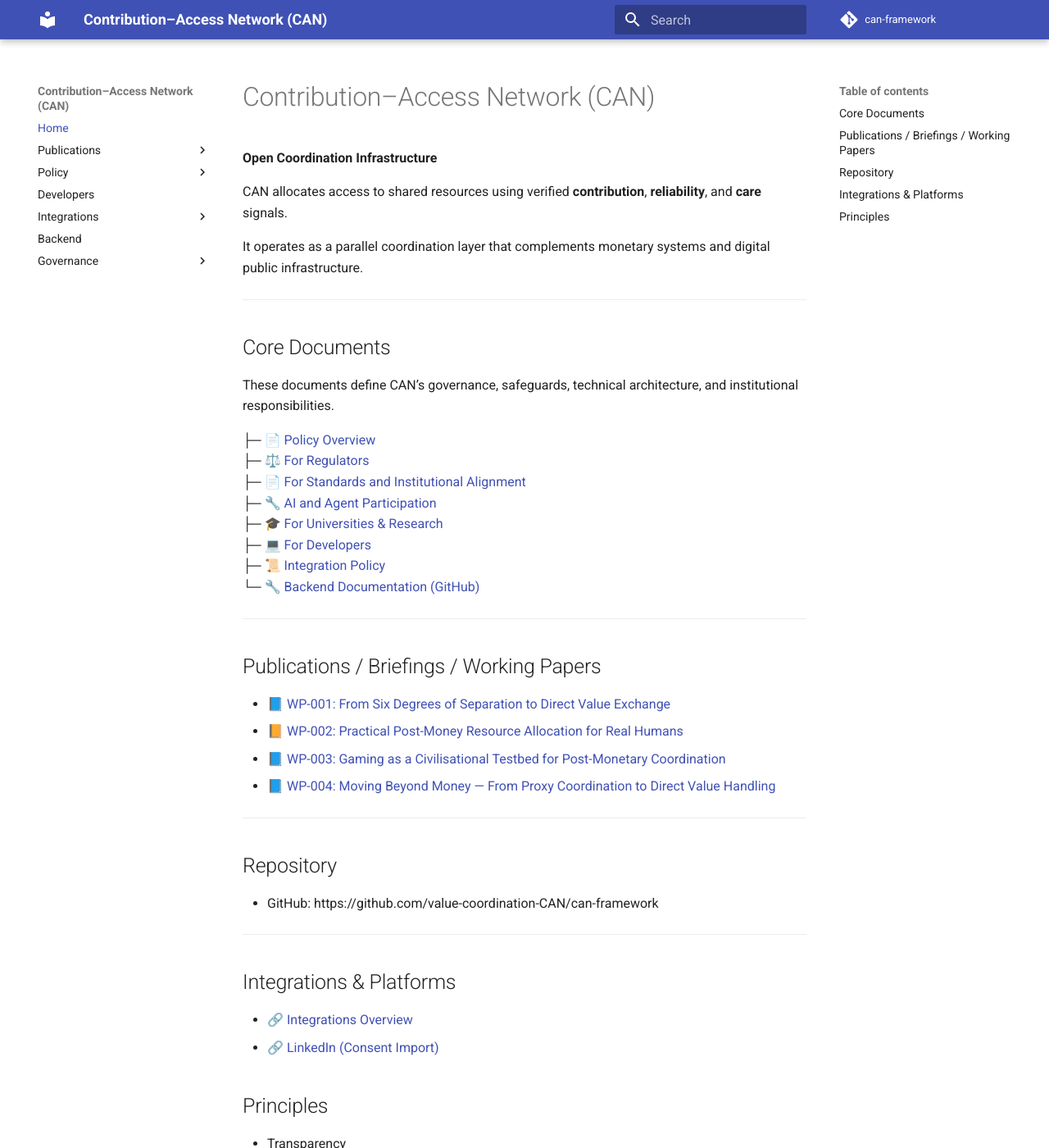
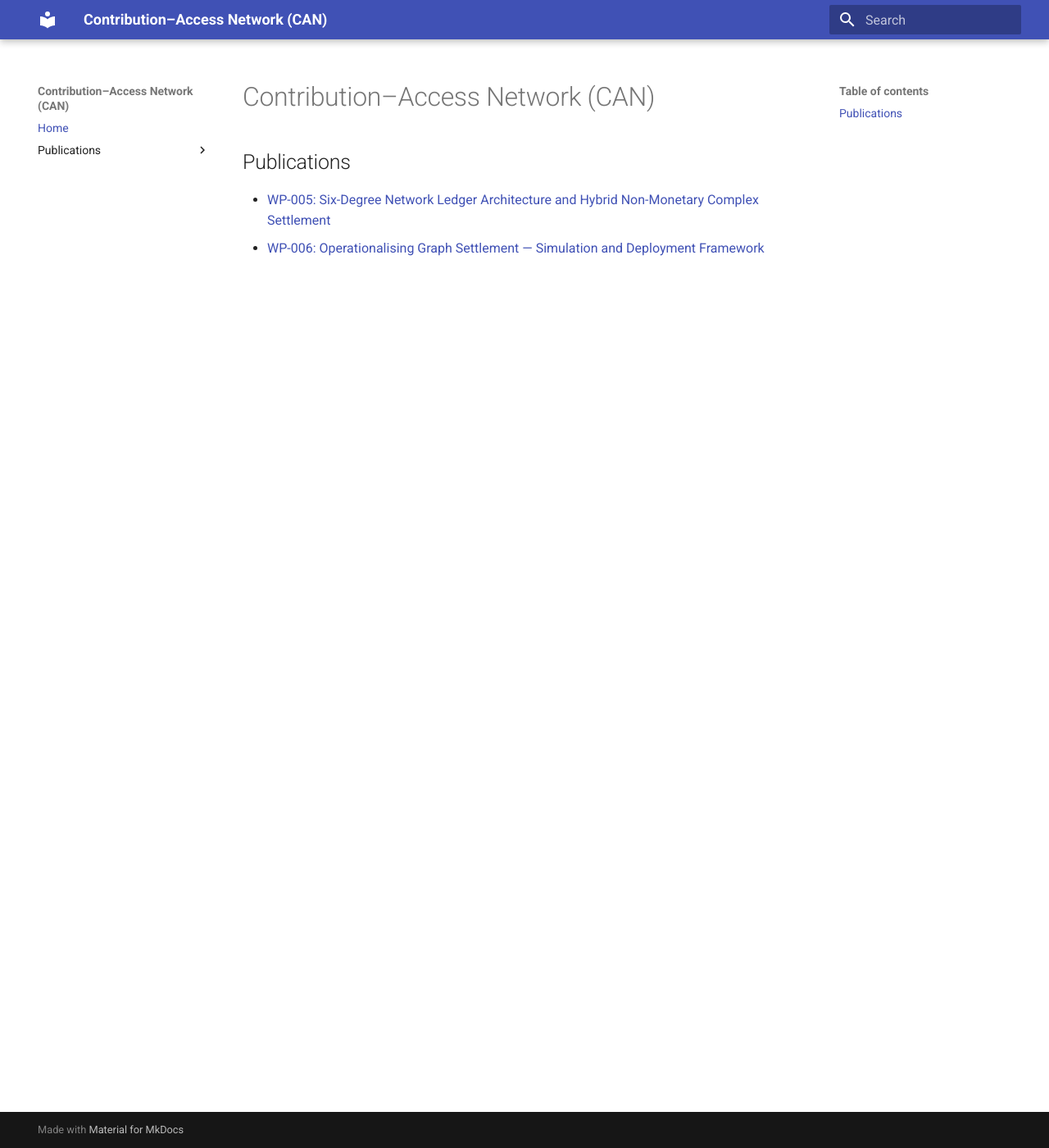
Before and after one commit to value-coordination-CAN/can-framework, an MkDocs documentation site: the page built from docs/index.md, in a window 1280 px wide and 1400 px high. Shown: the whole window at 82% size. Built offline with MkDocs 1.6.1 and Material for MkDocs 9.7.7, drawn with Linux system fonts in a browser that asks for light colours; comment, search, counter and statistics services are not loaded; some of the changed text lies outside the part shown.

Commit message:
Add WP-005 and WP-006 with navigation update

```diff
--- a/docs/index.md
+++ b/docs/index.md
@@ -1,53 +1,6 @@
-
 # Contribution–Access Network (CAN)
 
-**Open Coordination Infrastructure**
+## Publications
 
-CAN allocates access to shared resources using verified **contribution**, **reliability**, and **care** signals.
-
-It operates as a parallel coordination layer that complements monetary systems and digital public infrastructure.
-
----
-
-## Core Documents
-
-These documents define CAN’s governance, safeguards, technical architecture, and institutional responsibilities.
-
-├─ 📄 [Policy Overview](about/POLICY_ABOUT.md)
-├─ ⚖️ [For Regulators](about/FOR_REGULATORS.md)
-├─ 📄 [For Standards and Institutional Alignment](standards-and-institutional-alignment.md)
-├─ 🔧 [AI and Agent Participation](about/ai-and-agents-participation.md)
-├─ 🎓 [For Universities & Research](about/FOR_UNIVERSITIES_AND_RESEARCH.md)
-├─ 💻 [For Developers](about/FOR_DEVELOPERS.md)
-├─ 📜 [Integration Policy](integrations/INTEGRATION_POLICY.md)
-└─ 🔧 [Backend Documentation (GitHub)](https://github.com/value-coordination-CAN/can-framework/blob/main/backend/README.md)
-
----
-
-## Publications / Briefings / Working Papers
-
-- 📘 [WP-001: From Six Degrees of Separation to Direct Value Exchange](publications/wp-001-network-value/)
-- 📙 [WP-002: Practical Post-Money Resource Allocation for Real Humans](publications/wp-002-practical-post-money-allocation/)
-- 📘 [WP-003: Gaming as a Civilisational Testbed for Post-Monetary Coordination](publications/wp-003-gaming-coordination.md)
-- 📘 [WP-004: Moving Beyond Money — From Proxy Coordination to Direct Value Handling](publications/wp-004-moving-beyond-money.md)
-
----
-
-## Repository
-
-- GitHub: https://github.com/value-coordination-CAN/can-framework
-
----
-
-## Integrations & Platforms
-- 🔗 [Integrations Overview](integrations/index.md)
-- 🔗 [LinkedIn (Consent Import)](https://github.com/value-coordination-CAN/can-framework/blob/main/backend/README_LINKEDIN_INTEGRATION.md)
-
-
-## Principles
-
-- Transparency
-- Contestability
-- Human Oversight
-- Privacy by Design
-- Institutional Accountability
+- [WP-005: Six-Degree Network Ledger Architecture and Hybrid Non-Monetary Complex Settlement](publications/wp-005-six-degree-network-ledger.md)
+- [WP-006: Operationalising Graph Settlement — Simulation and Deployment Framework](publications/wp-006-operationalising-graph-settlement.md)
--- a/mkdocs.yml
+++ b/mkdocs.yml
@@ -1,40 +1,17 @@
 site_name: Contribution–Access Network (CAN)
 site_description: Open coordination infrastructure for post-monetary systems
 site_url: https://value-coordination-can.github.io/can-framework/
-
-repo_name: can-framework
-repo_url: https://github.com/value-coordination-CAN/can-framework
 
 docs_dir: docs
 
 nav:
   - Home: index.md
   - Publications:
-      - WP-001: publications/wp-001-network-value.md
-      - WP-002: publications/wp-002-practical-post-money-allocation.md
-  - Policy:
-      - Overview: about/POLICY_ABOUT.md
-      - Regulators: about/FOR_REGULATORS.md
-      - Universities: about/FOR_UNIVERSITIES_AND_RESEARCH.md
-  - Developers: about/FOR_DEVELOPERS.md
-  - Integrations:
-      - Overview: integrations/index.md
-      - Integration Policy: integrations/INTEGRATION_POLICY.md
-  - Backend: https://github.com/value-coordination-CAN/can-framework/blob/main/backend/README.md
-  - Governance:
-      - Governance: https://github.com/value-coordination-CAN/can-framework/blob/main/GOVERNANCE.md
-      - Contributing: https://github.com/value-coordination-CAN/can-framework/blob/main/CONTRIBUTING.md
-      - Security: https://github.com/value-coordination-CAN/can-framework/blob/main/SECURITY.md
-      - Releases: https://github.com/value-coordination-CAN/can-framework/blob/main/RELEASE.md
+      - WP-005: publications/wp-005-six-degree-network-ledger.md
+      - WP-006: publications/wp-006-operationalising-graph-settlement.md
 
-markdown_extensions:
-  - toc:
-      permalink: true
-  - tables
-  - admonition
+theme:
+  name: material
 
 plugins:
   - search
-
-theme:
-  name: material
```
Also changed, not shown: docs/publications/wp-005-six-degree-network-ledger.md (added, +18 -0 lines), docs/publications/wp-006-operationalising-graph-settlement.md (added, +13 -0 lines).
